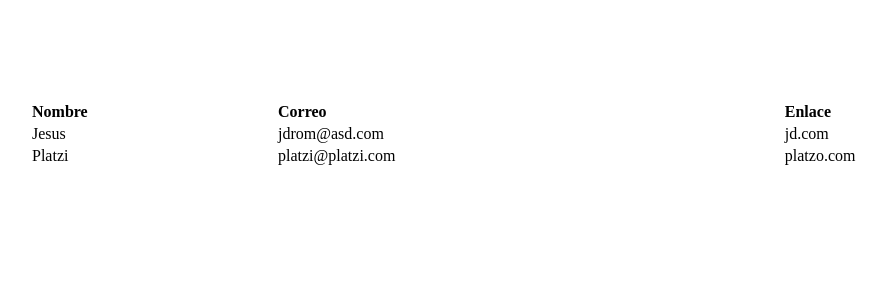
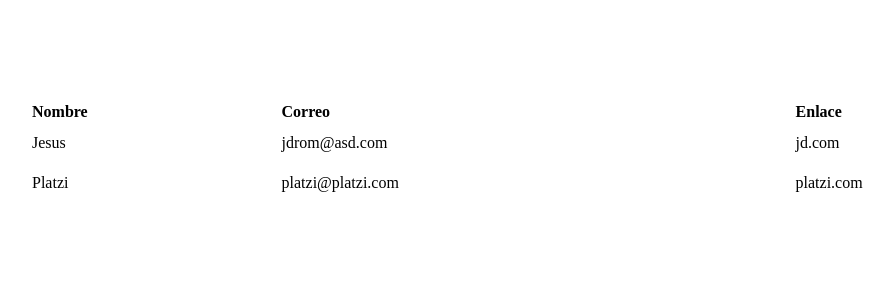
Before and after one commit to jdromero9402/blog_platzi_redux, a React (Create React App) app: page / in a window 1280 px wide. Shown: the top 300 px of the page, without its empty margins (79-972 px from the left). Built offline with nearby package versions, Linux system fonts and the light colour scheme.

Commit message:
cambiando de stateless a componentes de clase con sus estados y añadiendo un archivo de texto con apuntes y comandos de consola

```diff
--- a/src/components/App.js
+++ b/src/components/App.js
@@ -1,7 +1,42 @@
-import React from 'react';
+import React, { Component } from 'react';
 
-const App = () => {
-  return (
+class App extends Component {
+  constructor(){
+    super();
+    this.state = {
+      usuarios: [
+        {
+          nombre: 'Jesus',
+          correo: 'jdrom@asd.com',
+          enlace: 'jd.com',
+        },
+        {
+          nombre: 'Platzi',
+          correo: 'platzi@platzi.com',
+          enlace: 'platzi.com',
+        }
+      ]
+    }
+  }
+
+  ponerFilas = () => (
+    this.state.usuarios.map((usuario) => (
+      <tr>
+        <td>
+          { usuario.nombre }
+        </td>
+        <td>
+          { usuario.correo }
+        </td>
+        <td>
+          { usuario.enlace }
+        </td>
+      </tr>
+    ))
+  ) ;
+
+  render(){
+    return(
     <div className="margen">
     <table className="tabla">
       <thead>
@@ -17,33 +52,12 @@
           </th>
         </tr>
       </thead>
+      { this.ponerFilas() }
       <tbody>
-        <tr>
-          <td>
-            Jesus
-          </td>
-          <td>
-            jdrom@asd.com
-          </td>
-          <td>
-            jd.com
-          </td>
-        </tr>
-        <tr>
-          <td>
-            Platzi
-          </td>
-          <td>
-            platzi@platzi.com
-          </td>
-          <td>
-            platzo.com
-          </td>
-        </tr>
       </tbody>
     </table>
-    </div>
-  );
+    </div>);
+  }
 }
 
 export default App;
--- a/src/index.css
+++ b/src/index.css
@@ -6,3 +6,8 @@
   width: 100%;
   text-align: left;
 }
+
+.tabla td{
+  padding-top: 10px;
+  padding-bottom: 10px;
+}
```
Also changed, not shown: commands.txt (added).
